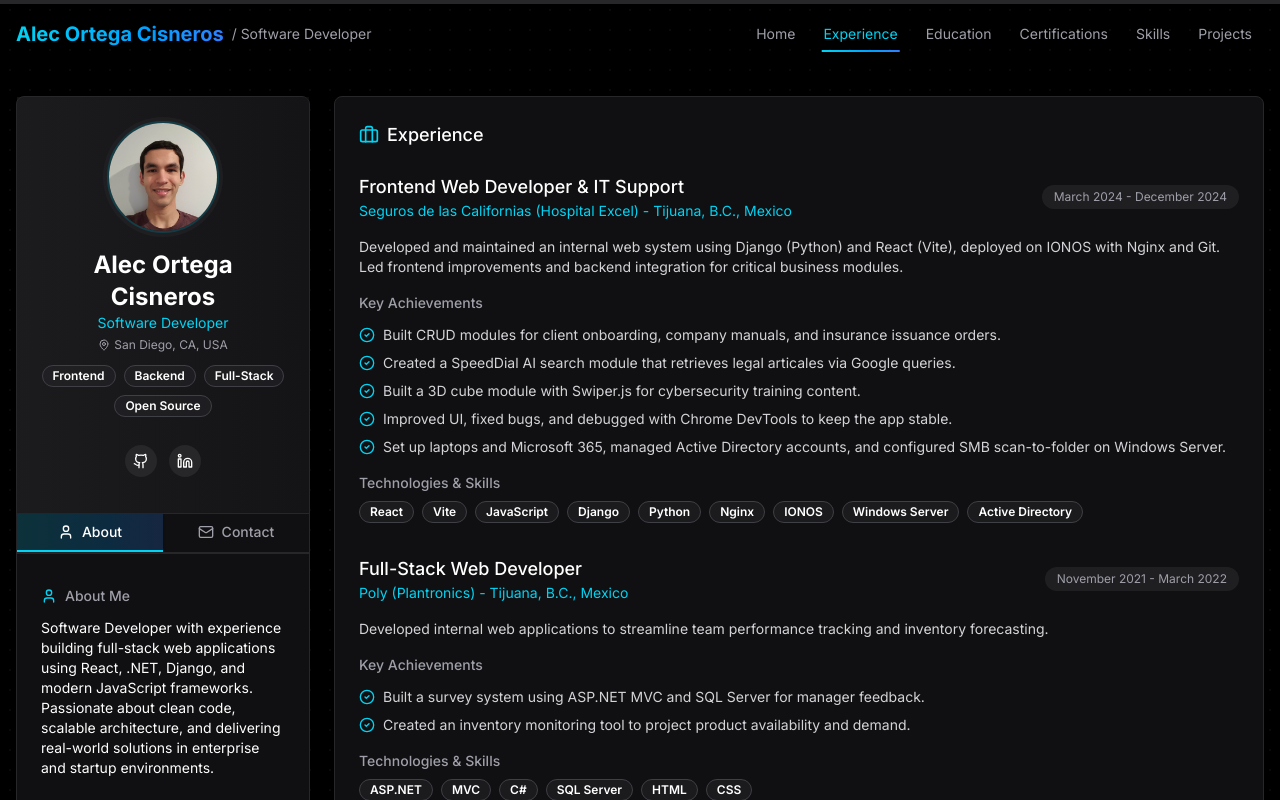
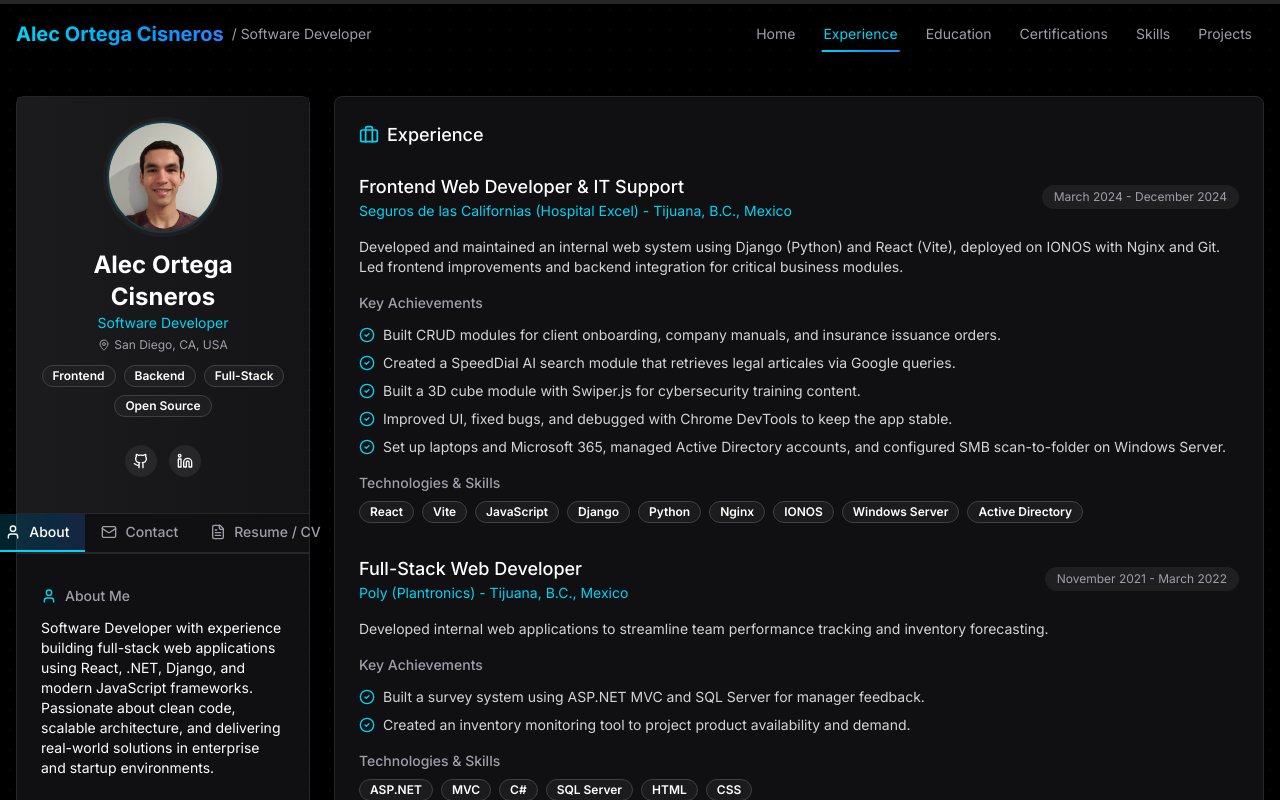
Before and after one commit to Alecfut07/developer-portfolio, a Next.js app: page / in a window 1280 px wide. Shown: the top 800 px of the page. Built offline with nearby package versions, Linux system fonts and the light colour scheme.

Commit message:
Show a preview or download my resume, add a new tab of resume

```diff
--- a/src/components/enhanced-profile.jsx
+++ b/src/components/enhanced-profile.jsx
@@ -3,6 +3,7 @@
 import { useState } from "react";
 import Image from "next/image";
 import { Card, CardContent } from "@/components/ui/card";
+import { Button } from "@/components/ui/button";
 import { Badge } from "@/components/ui/badge";
 import { SocialLinks } from "@/components/social-links";
 import { Tabs, TabsContent, TabsList, TabsTrigger } from "@/components/ui/tabs";
@@ -14,6 +15,7 @@ import {
   Languages,
   Clock,
   Briefcase,
+  FileText,
 } from "lucide-react";
 import { getPersonalInfo, getAboutInfo } from "@/lib/data";
 
@@ -86,6 +88,17 @@ export function EnhancedProfile() {
               >
                 <Mail className="w-3 h-3 sm:w-4 sm:h-4 mr-1 sm:mr-2" />
                 Contact
+              </TabsTrigger>
+              <TabsTrigger
+                value="resume"
+                className={`flex-1 rounded-none border-b-2 px-2 sm:px-4 py-2 text-xs sm:text-sm ${
+                  activeTab === "resume"
+                    ? "border-cyan-400 text-cyan-400"
+                    : "border-transparent text-zinc-400"
+                }`}
+              >
+                <FileText className="w-3 h-3 sm:w-4 sm:h-4 mr-1 sm:mr-2" />
+                Resume / CV
               </TabsTrigger>
             </TabsList>
           </div>
@@ -195,6 +208,46 @@ export function EnhancedProfile() {
               </div>
             </div>
           </TabsContent>
+
+          <TabsContent
+            value="resume"
+            className="p-4 sm:p-6 space-y-4 focus:outline-none"
+          >
+            <div className="space-y-3">
+              <h3 className="text-sm font-medium text-zinc-400 flex items-center">
+                <FileText className="w-4 h-4 mr-2 text-cyan-400" />
+                Resume / CV
+              </h3>
+              <p className="text-sm text-zinc-300">
+                Download or preview my latest resume as a PDF.
+              </p>
+            </div>
+
+            {personalInfo.resumeUrl ? (
+              <div className="flex flex-wrap gap-2">
+                <Button asChild size="sm" variant="outline" className="text-xs">
+                  <a
+                    href={personalInfo.resumeUrl}
+                    target="_blank"
+                    rel="noopener noreferrer"
+                  >
+                    Preview
+                  </a>
+                </Button>
+                <Button
+                  asChild
+                  size="sm"
+                  className="text-xs bg-cyan-600 hover:bg-cyan-500"
+                >
+                  <a href={personalInfo.resumeUrl} download>
+                    Download PDF
+                  </a>
+                </Button>
+              </div>
+            ) : (
+              <p className="text-xs text-zinc-500">Resume coming soon.</p>
+            )}
+          </TabsContent>
         </Tabs>
 
         {/* Profile Footer - Availability Status */}
--- a/src/data/portfolio-data.json
+++ b/src/data/portfolio-data.json
@@ -13,6 +13,7 @@
     "workingHours": "PDT (UTC-7)",
     "availableForWork": true,
     "badges": ["Frontend", "Backend", "Full-Stack", "Open Source"],
+    "resumeUrl": "/resume/ResumeAlecOrtega2026.pdf",
     "social": [
       {
         "platform": "GitHub",
```
Also changed, not shown: 1 other file (tests, documents, lock files or other folders).
